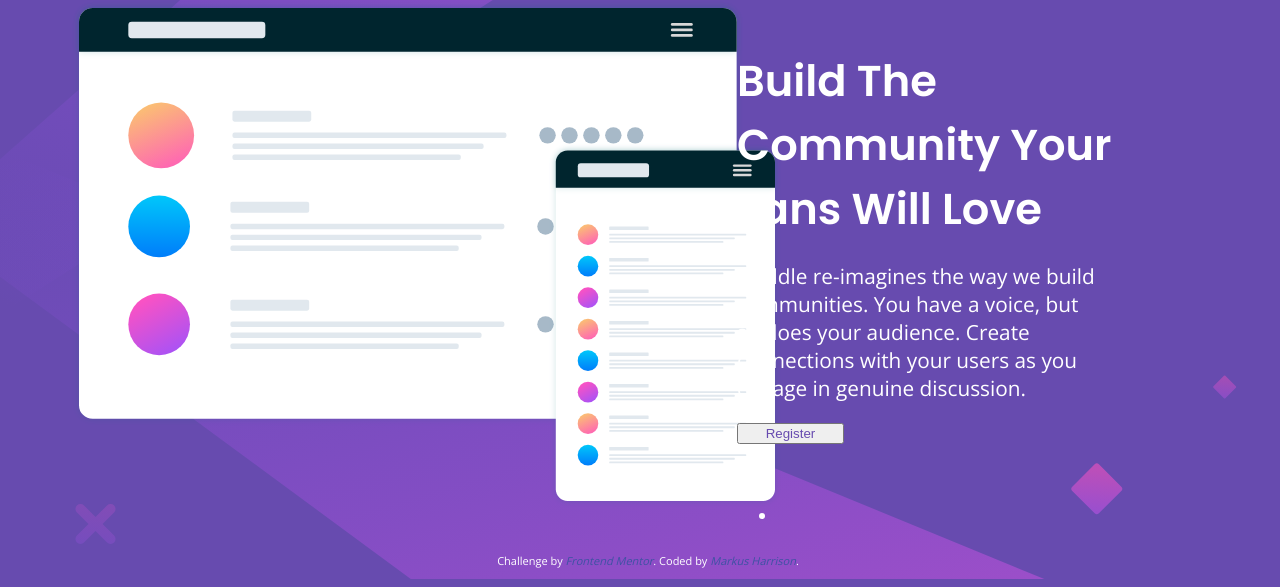
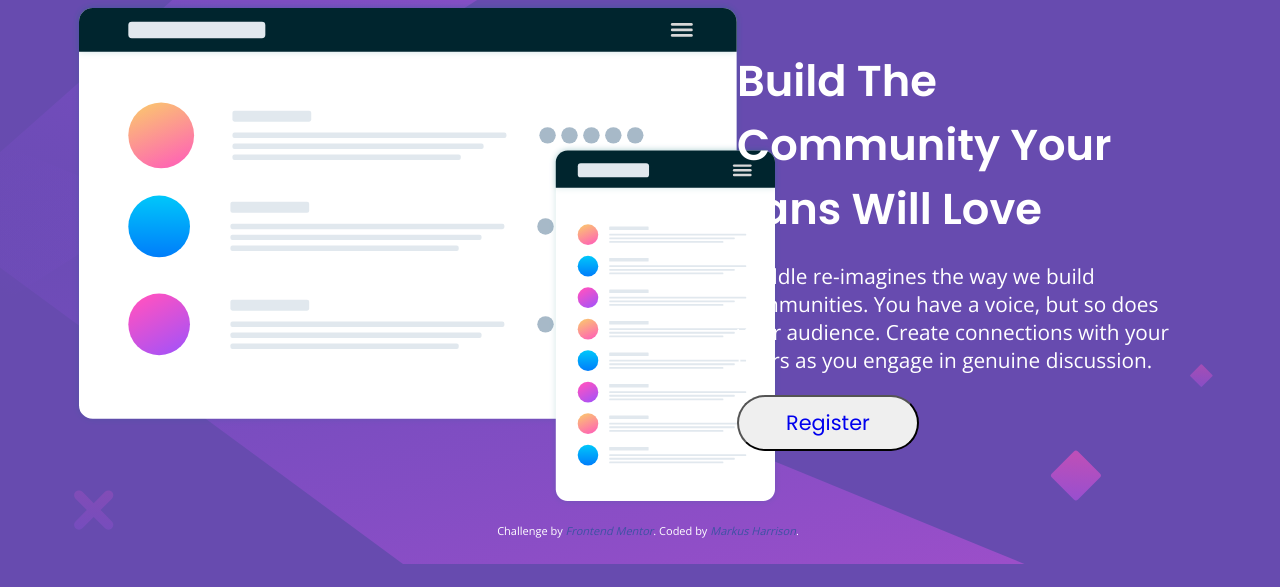
Before and after one commit to HgaDev777/Huddle-Landing-Page, a plain HTML site: page index.html in a window 1280 px wide. Shown: the part 213-800 px from the top of the page. Drawn offline with nearby package versions, Linux system fonts and the light colour scheme.

Commit message:
button done

```diff
--- a/index.html
+++ b/index.html
@@ -55,9 +55,11 @@
             engage in genuine discussion.
           </p>
           <button class="main__button">
-            Register
+            <a href="#" class="button__link">
+              Register
+            </a>
           </button>
-          <div class="social_links">
+          <div class="social__links">
             <ul class="links">
               <li class="link"></li>
               <li class="link"></li>
--- a/scss/style.scss
+++ b/scss/style.scss
@@ -69,13 +69,31 @@ body {
 .main__intro {
   font-size: 1.3em;
   font-weight: 400;
-  width: 67%;
+  width: 85%;
 }
 
 .main__button {
   color: hsl(257, 40%, 49%);
-  width: 20%;
+  width: 34%;
+  height: 12%;
+  border-radius: 45px;
+  font-size: 1.3em;
+  font-weight: 300;
+}
 
+.button__link {
+  text-decoration: none;
+  font-family: $headingFont;
+}
+
+.links {
+  display: flex;
+  flex-direction: row;
+
+}
+
+.link {
+  list-style-type: none;
 }
 
 .footer a {
```
Also changed, not shown: css/style.min.css.
